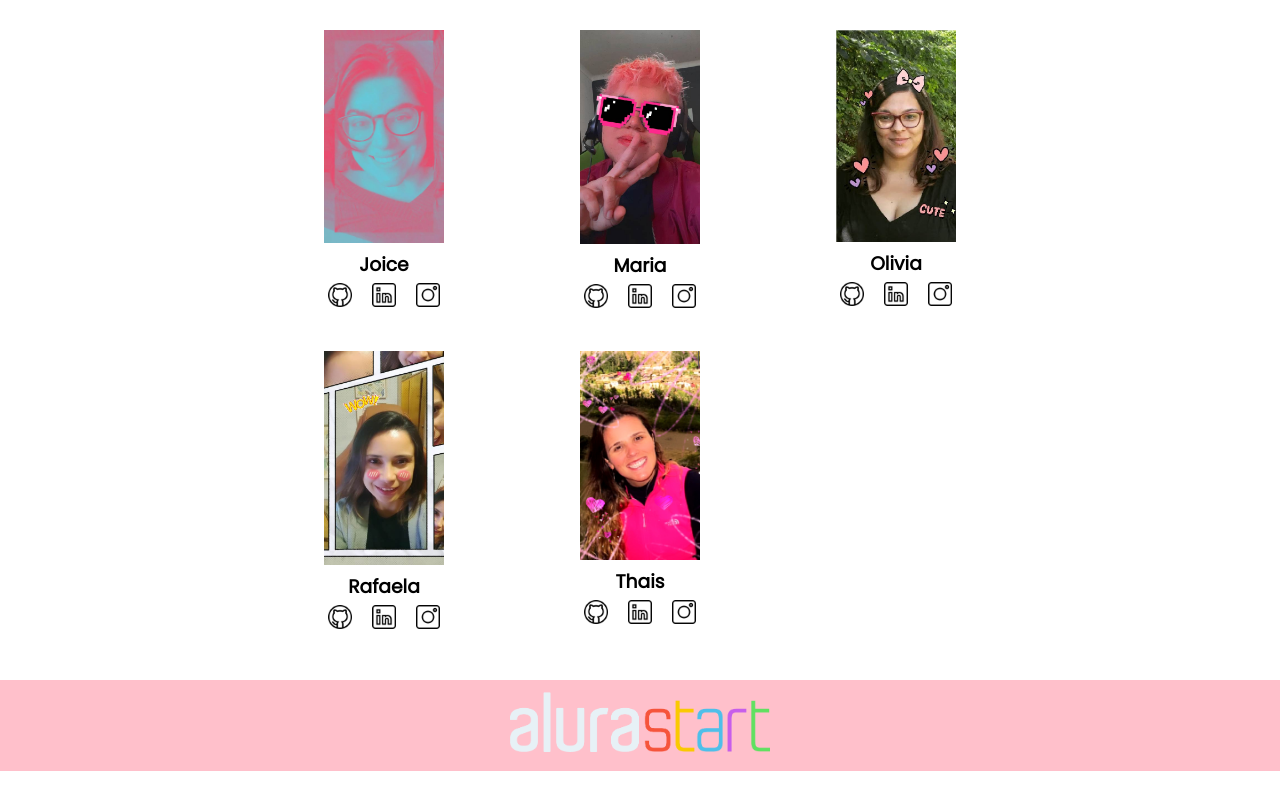
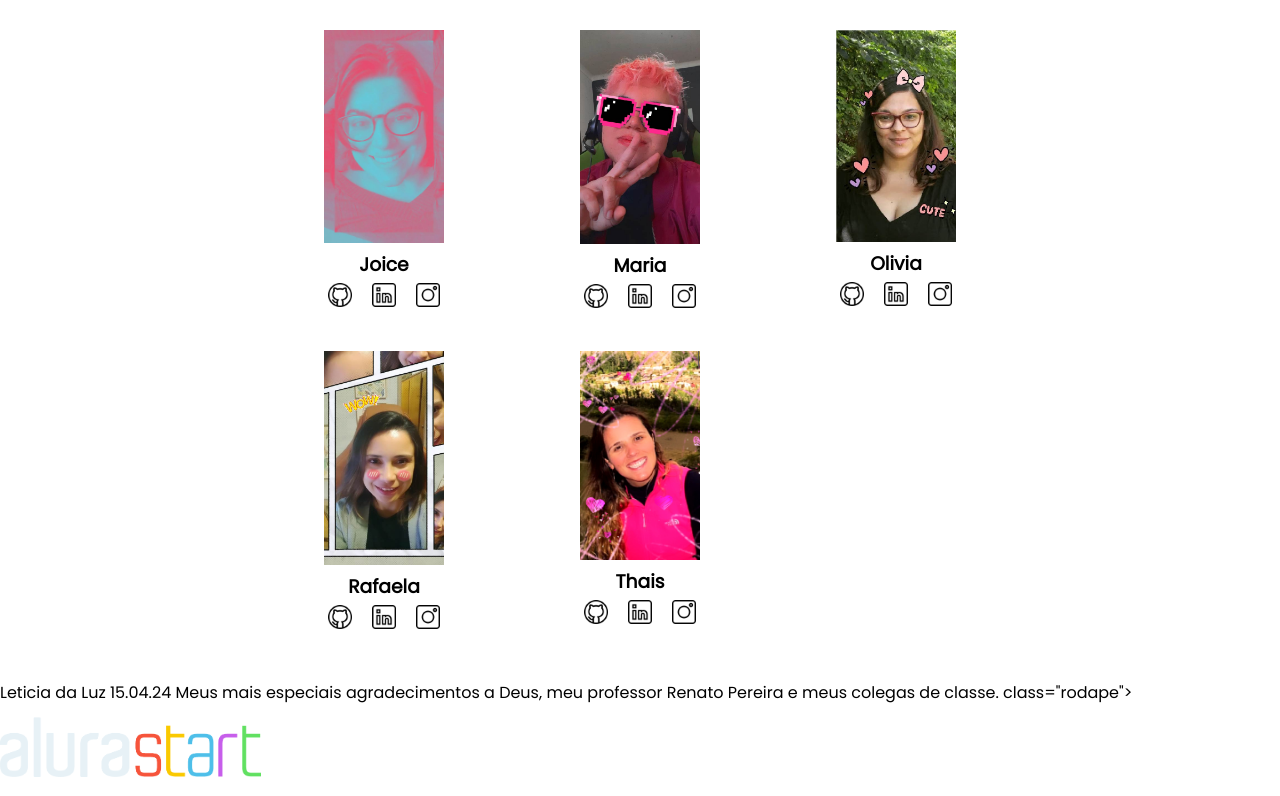
Before and after one commit to LeticiaDaLuz/alura.teste, a plain HTML site: page index.html in a window 1280 px wide. Shown: the part 911-1707 px from the top of the page. Before the commit the page ends 1682 px from the top, so only its background shows below. Drawn offline with Linux system fonts and the light colour scheme.

Commit message:
Update index.html

```diff
--- a/index.html
+++ b/index.html
@@ -93,7 +93,15 @@
 
     </div>
     </section>
-    <footer class="rodape">
+    <footer
+        <table>
+  <tr>
+    <td> Leticia da Luz </td>
+    <td> 15.04.24 </td>
+    <td> Meus mais especiais agradecimentos a Deus, meu professor Renato Pereira e meus colegas de classe.</td>
+  </tr>
+    </table>
+        class="rodape">
         <img class="rodape-imagem"src="alurastart logo.png" alt="logo da alura start">
     </footer>
 </body>
```
